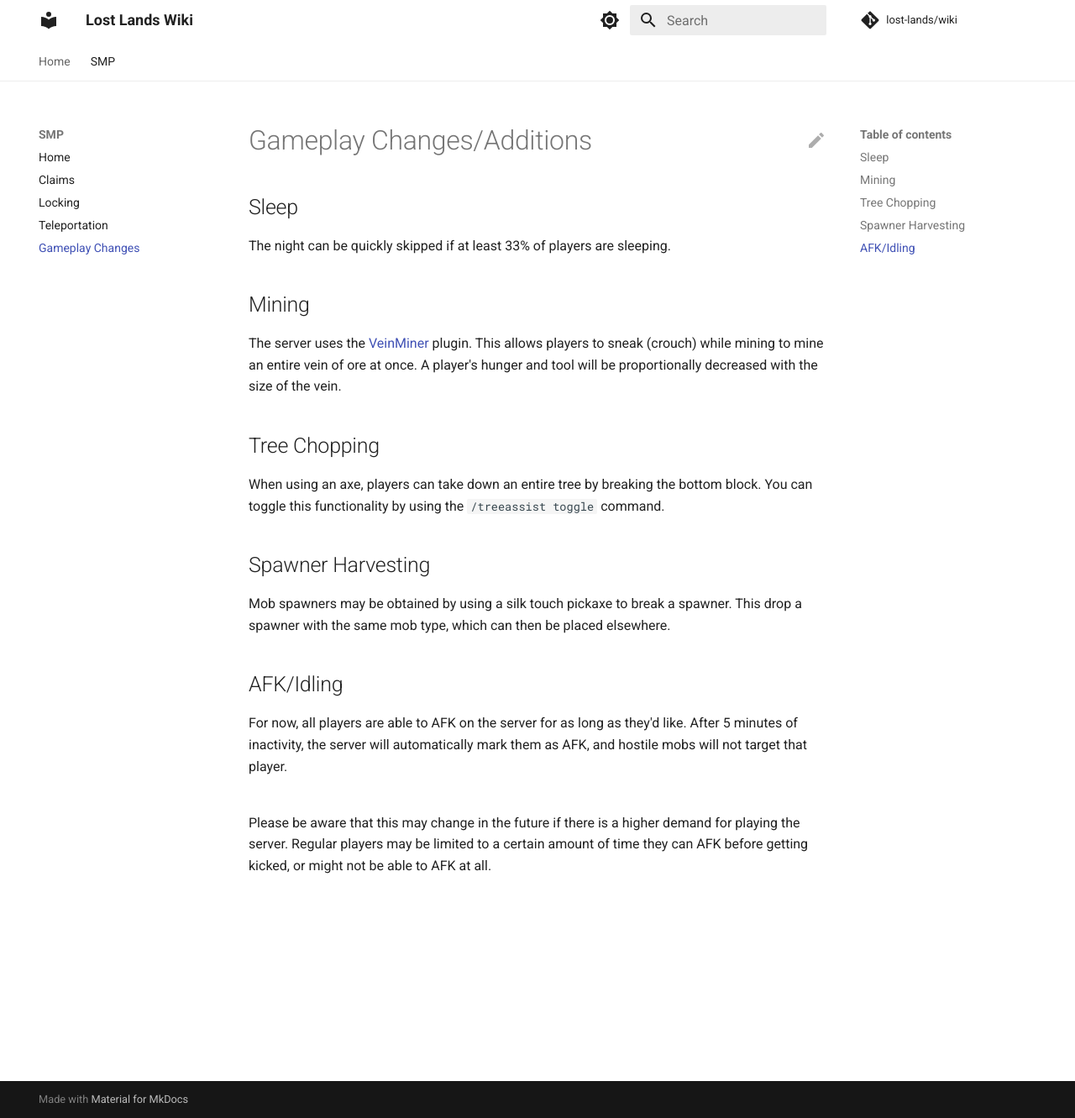
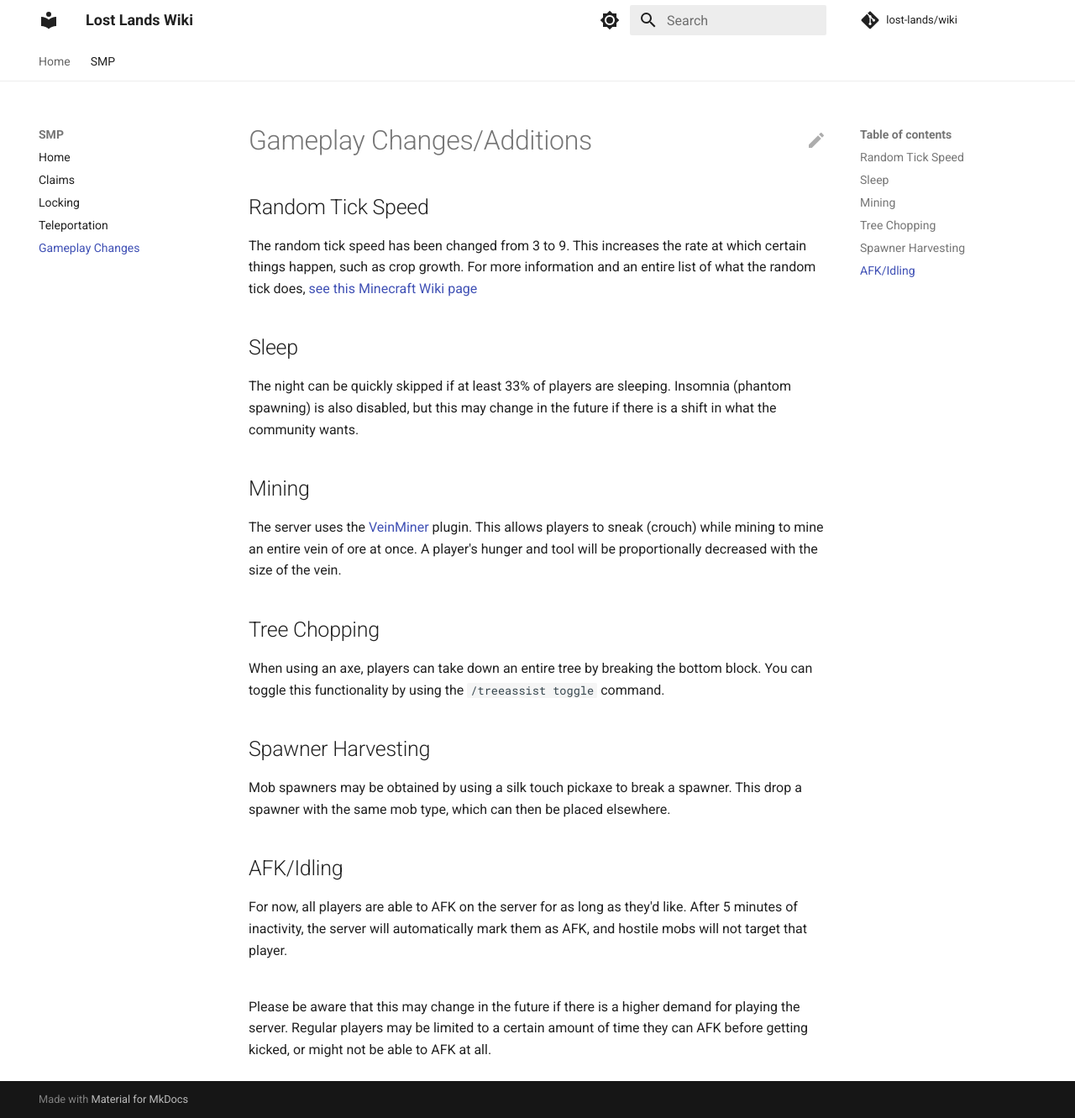
Before and after one commit to lost-lands/wiki, an MkDocs documentation site: the page built from docs/smp/gameplay-changes.md, in a window 1280 px wide and 1331 px high. Shown: the whole window at 84% size. Built offline with MkDocs 1.6.1 and Material for MkDocs 9.7.7, drawn with Linux system fonts in a browser that asks for light colours; comment, search, counter and statistics services are not loaded.

Commit message:
Added random tick speed

```diff
--- a/docs/smp/gameplay-changes.md
+++ b/docs/smp/gameplay-changes.md
@@ -1,7 +1,10 @@
 # Gameplay Changes/Additions
 
+## Random Tick Speed
+The random tick speed has been changed from 3 to 9. This increases the rate at which certain things happen, such as crop growth. For more information and an entire list of what the random tick does, [see this Minecraft Wiki page](https://minecraft.fandom.com/wiki/Tick#Random_tick)
+
 ## Sleep
-The night can be quickly skipped if at least 33% of players are sleeping.
+The night can be quickly skipped if at least 33% of players are sleeping. Insomnia (phantom spawning) is also disabled, but this may change in the future if there is a shift in what the community wants.
 
 ## Mining
 The server uses the [VeinMiner](https://www.spigotmc.org/resources/veinminer.12038/) plugin. This allows players to sneak (crouch) while mining to mine an entire vein of ore at once. A player's hunger and tool will be proportionally decreased with the size of the vein.
```
